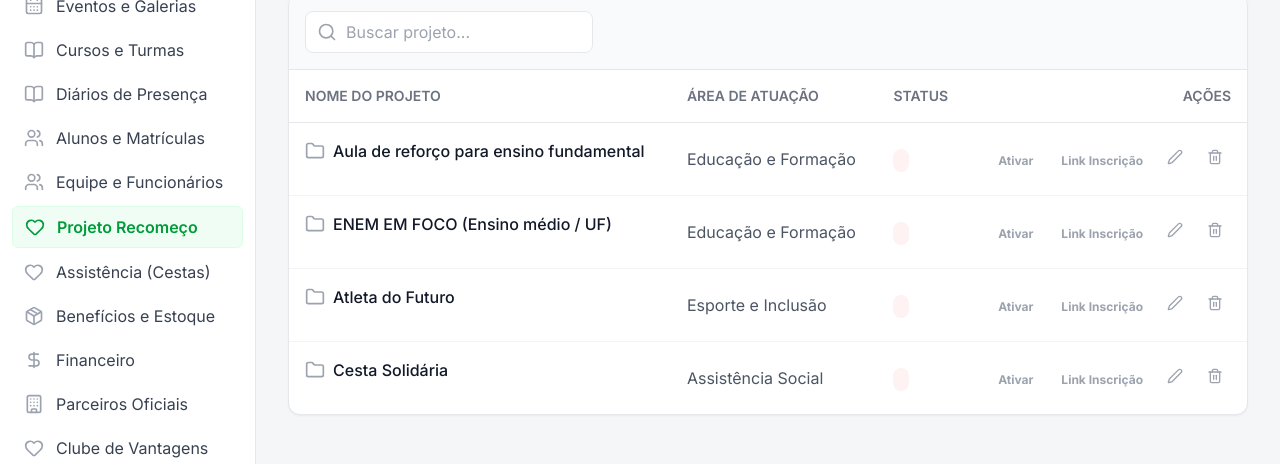
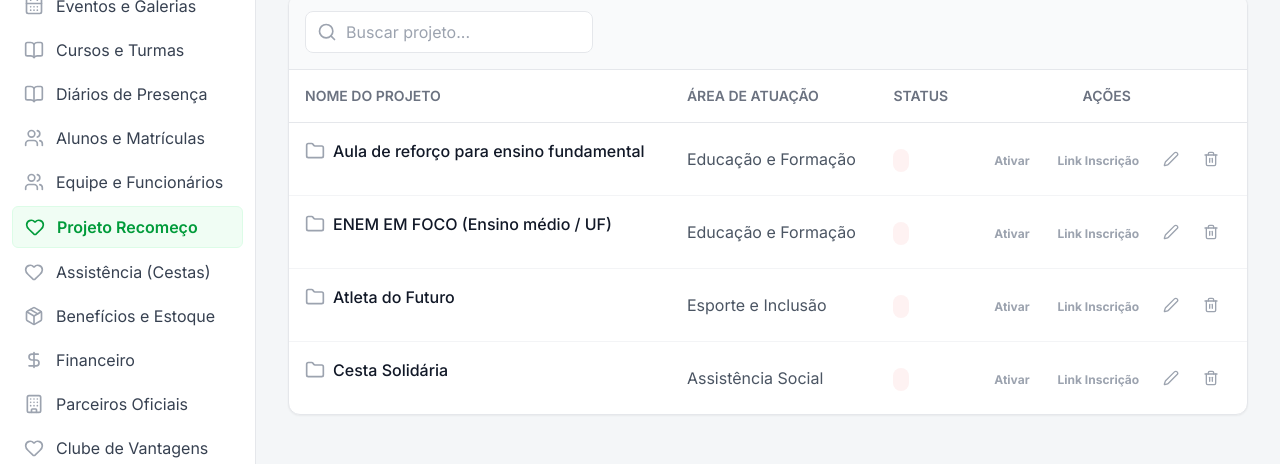
Before and after one commit to carvalhohugh/icat, a Next.js app: page /admin/projetos in a window 1280 px wide. Shown: the part 198-662 px from the top of the page. Built offline with nearby package versions, Linux system fonts and the light colour scheme.

Commit message:
fix: centralize table actions header and enable project editing with pencil icon

```diff
--- a/src/app/(dashboard)/admin/projetos/page.tsx
+++ b/src/app/(dashboard)/admin/projetos/page.tsx
@@ -22,20 +22,36 @@ export default function ProjetosAdmin() {
   }, []);
 
   const [formData, setFormData] = useState({ title: '', area: '', desc: '' });
+  const [editingId, setEditingId] = useState<number | null>(null);
 
   const handleSave = () => {
     if (!formData.title) return;
+
+    let updated;
+    if (editingId) {
+      updated = projetos.map(p => p.id === editingId ? { ...p, title: formData.title, area: formData.area || 'Geral', desc: formData.desc || 'Descrição do projeto.' } : p);
+    } else {
       const newProj = {
         id: Date.now(),
         title: formData.title,
         area: formData.area || 'Geral',
         desc: formData.desc || 'Descrição do projeto.',
+        status: 'Ativo'
       };
-    const updated = [newProj, ...projetos];
+      updated = [newProj, ...projetos];
+    }
+
     setProjetos(updated);
     localStorage.setItem('icat_projetos', JSON.stringify(updated));
     setFormData({ title: '', area: '', desc: '' });
+    setEditingId(null);
     setIsModalOpen(false);
+  };
+
+  const handleOpenEdit = (p: any) => {
+    setFormData({ title: p.title, area: p.area, desc: p.desc || '' });
+    setEditingId(p.id);
+    setIsModalOpen(true);
   };
 
   return (
@@ -45,7 +61,11 @@ export default function ProjetosAdmin() {
           <h1 className="text-2xl font-bold text-gray-900">Gestão de Projetos</h1>
           <p className="text-gray-500 text-sm mt-1">Crie e gerencie os grandes projetos do ICAT.</p>
         </div>
-        <button onClick={() => setIsModalOpen(true)} className="btn-primary flex items-center">
+        <button onClick={() => {
+          setEditingId(null);
+          setFormData({ title: '', area: '', desc: '' });
+          setIsModalOpen(true);
+        }} className="btn-primary flex items-center">
           <Plus className="w-5 h-5 mr-2" />
           Novo Projeto
         </button>
@@ -69,7 +89,7 @@ export default function ProjetosAdmin() {
               <th className="p-4 font-semibold">Nome do Projeto</th>
               <th className="p-4 font-semibold">Área de Atuação</th>
               <th className="p-4 font-semibold">Status</th>
-              <th className="p-4 font-semibold text-right">Ações</th>
+              <th className="p-4 font-semibold text-center">Ações</th>
             </tr>
           </thead>
           <tbody className="divide-y divide-gray-100">
@@ -82,7 +102,8 @@ export default function ProjetosAdmin() {
                 <td className="p-4">
                   <span className={`${p.status === 'Ativo' ? 'bg-green-50 text-icat-green' : 'bg-red-50 text-red-600'} px-2 py-1 rounded-full text-xs font-semibold`}>{p.status}</span>
                 </td>
-                <td className="p-4 text-right space-x-2">
+                <td className="p-4">
+                  <div className="flex items-center justify-center space-x-2">
                     {p.status === 'Ativo' ? (
                       <button onClick={() => setProjetos(projetos.map(x => x.id === p.id ? { ...x, status: 'Suspenso' } : x))} className="p-2 text-gray-400 hover:text-red-500 transition-colors rounded-lg hover:bg-red-50" title="Suspender">
                         <span className="text-xs font-bold mr-1">Suspender</span>
@@ -95,12 +116,13 @@ export default function ProjetosAdmin() {
                     <a href={`/cadastro/aluno?curso=${p.id}`} target="_blank" rel="noreferrer" className="p-2 text-gray-400 hover:text-icat-green transition-colors rounded-lg hover:bg-green-50 inline-block" title="Link de Inscrição">
                       <span className="text-xs font-bold">Link Inscrição</span>
                     </a>
-                  <button onClick={() => setIsModalOpen(true)} className="p-2 text-gray-400 hover:text-icat-blue transition-colors rounded-lg hover:bg-blue-50">
+                    <button onClick={() => handleOpenEdit(p)} className="p-2 text-gray-400 hover:text-icat-blue transition-colors rounded-lg hover:bg-blue-50">
                       <Edit2 className="w-4 h-4" />
                     </button>
                     <button onClick={() => setProjetos(projetos.filter(x => x.id !== p.id))} className="p-2 text-gray-400 hover:text-red-600 transition-colors rounded-lg hover:bg-red-50">
                       <Trash2 className="w-4 h-4" />
                     </button>
+                  </div>
                 </td>
               </tr>
             ))}
@@ -113,7 +135,7 @@ export default function ProjetosAdmin() {
           <div className="absolute inset-0 bg-gray-900/60 backdrop-blur-sm" onClick={() => setIsModalOpen(false)}></div>
           <div className="relative bg-white rounded-2xl shadow-2xl w-full max-w-lg overflow-hidden flex flex-col">
             <div className="p-6 border-b border-gray-100 flex justify-between items-center">
-              <h2 className="text-xl font-bold text-gray-900">Cadastrar Projeto</h2>
+              <h2 className="text-xl font-bold text-gray-900">{editingId ? 'Editar Projeto' : 'Cadastrar Projeto'}</h2>
               <button onClick={() => setIsModalOpen(false)} className="text-gray-400 hover:text-gray-600">&times;</button>
             </div>
 
```
Lines whose indentation alone changed are shown as unchanged.
